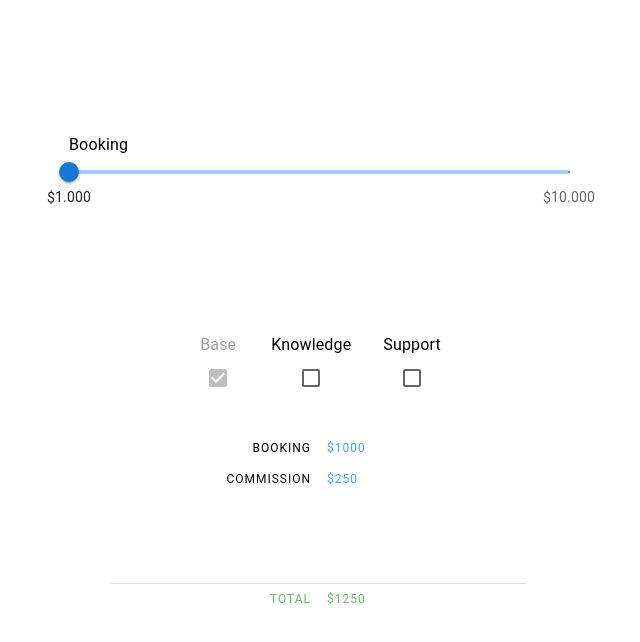
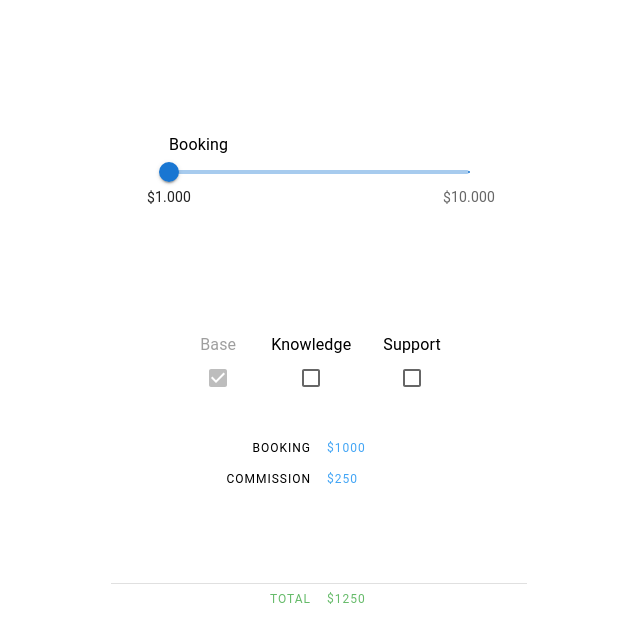
Before and after one commit to Inveracity/travel-budget-arithmetic, a React (Create React App) app: page / in a window 1280 px wide. Shown: the top 642 px of the page, without its empty margins (321-961 px from the left). Built offline with nearby package versions, Linux system fonts and the light colour scheme.

Commit message:
fix width

```diff
--- a/src/App.tsx
+++ b/src/App.tsx
@@ -1,8 +1,8 @@
+import { useContext } from 'react';
 import { Box, colors, Divider, Grid, Stack, Typography } from '@mui/material';
-import { useContext } from 'react';
+import { AppContext, AppContextType } from './Context';
+import { BudgetSlider, DaySlider } from './Components/Sliders';
 import Checkboxes from './Components/Checkboxes';
-import { BudgetSlider, DaySlider } from './Components/Sliders';
-import { AppContext, AppContextType } from './Context';
 
 const base = 250
 const know = base + 100
@@ -29,7 +29,7 @@ function App() {
   const { budget, days, kcb, scb } = useContext(AppContext) as AppContextType
 
   return (
-    <Box>
+    <Box marginLeft={"10px"} marginRight={"10px"}>
       <Grid
         container
         spacing={0}
@@ -37,6 +37,7 @@ function App() {
         alignItems="center"
         justifyContent="center"
         style={{ minHeight: '100vh' }}
+
       >
         <Grid item xs={3}>
           <Box minHeight={"100px"}>
@@ -98,8 +99,8 @@ function App() {
             </Stack>
           </Box>
         </Grid>
-      </Grid >
-    </Box >
+      </Grid>
+    </Box>
   );
 }
 
--- a/src/Components/Sliders.tsx
+++ b/src/Components/Sliders.tsx
@@ -24,7 +24,7 @@ export const BudgetSlider = () => {
   ];
 
   return (
-    <Box sx={{ width: 500 }}>
+    <Box sx={{ width: 300 }}>
       <Slider
         aria-label="Budget"
         defaultValue={budget}
@@ -51,7 +51,7 @@ export const DaySlider = () => {
   }
 
   return (
-    <Box sx={{ width: 500 }}>
+    <Box sx={{ width: 300 }}>
       <Slider
         aria-label="Budget"
         defaultValue={days}
```
